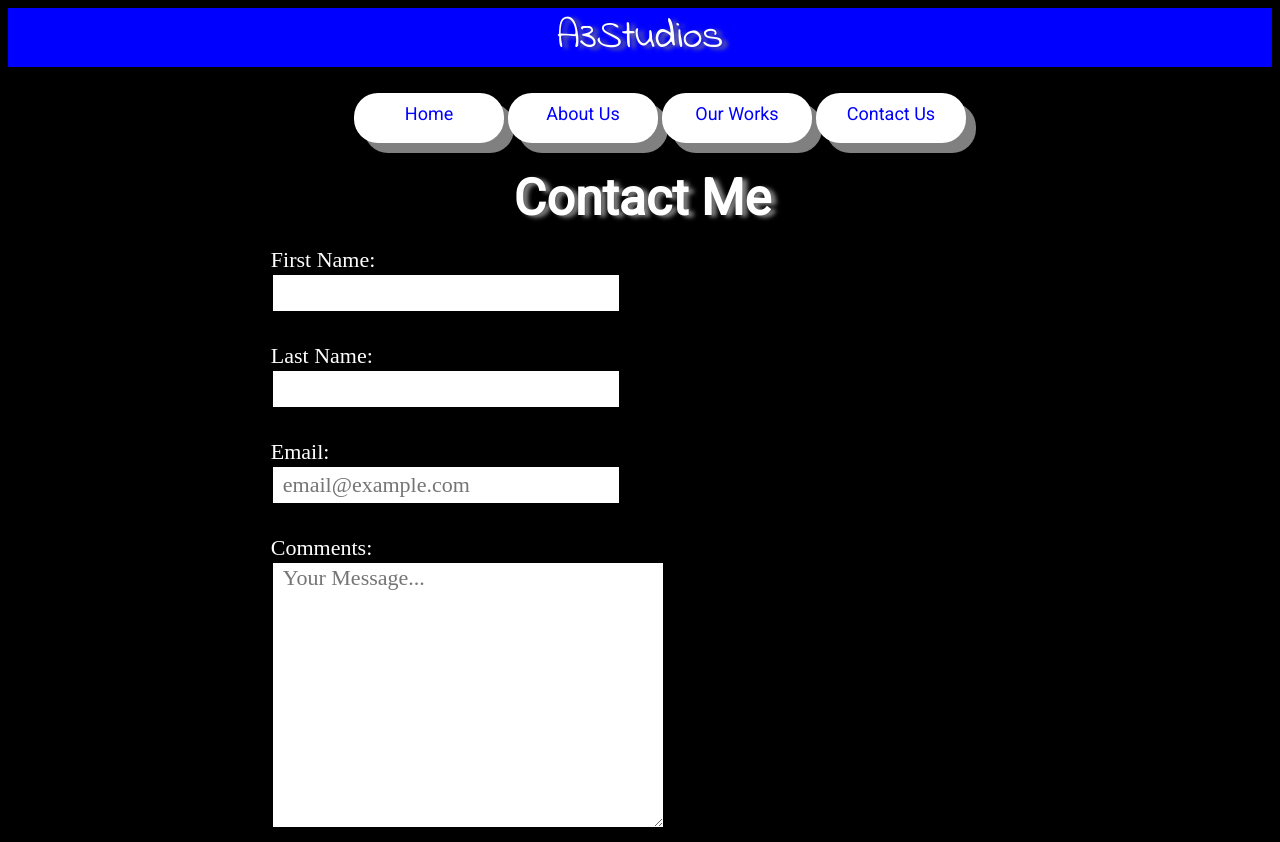
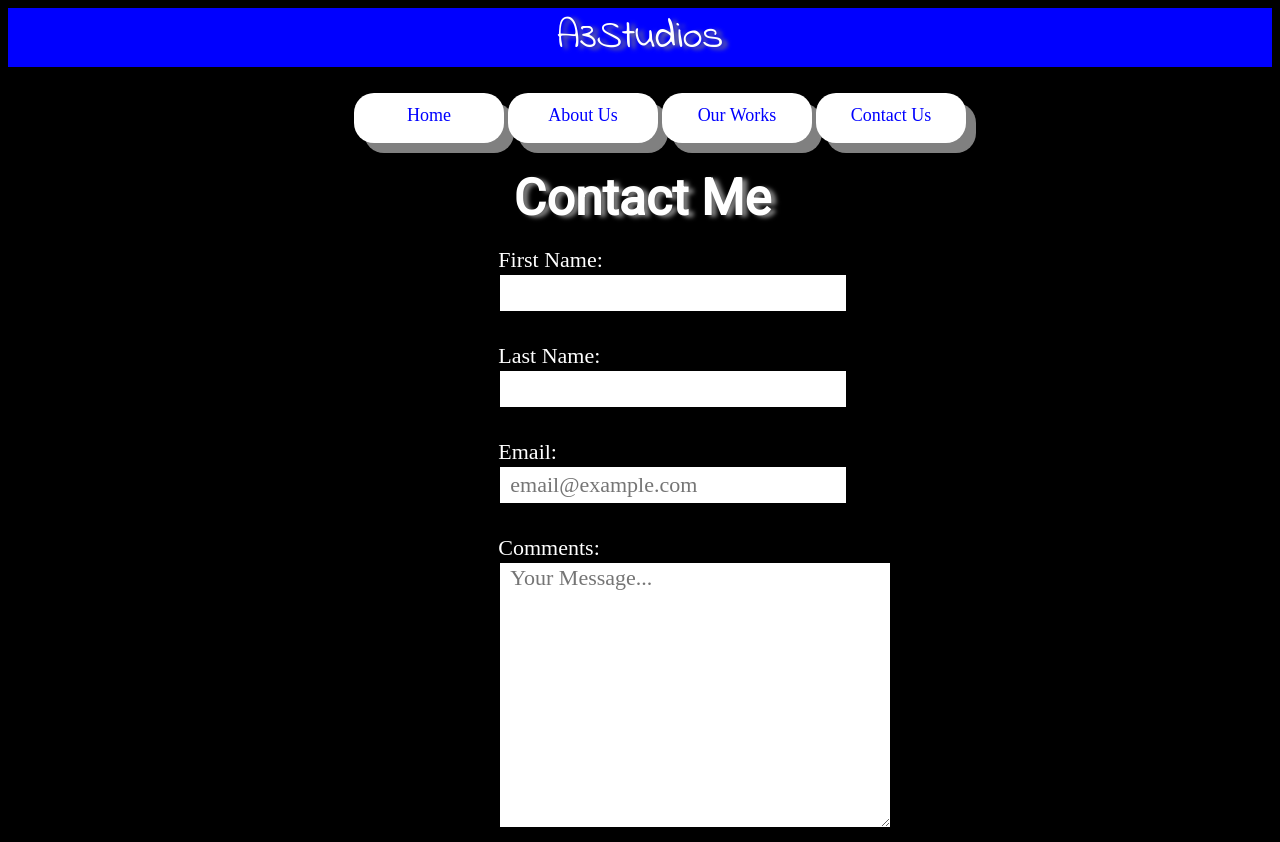
Before and after one commit to TheSaviour1/A3Studios, a plain HTML site: page contact.html in a window 1280 px wide. Shown: the top 842 px of the page. Drawn offline with Linux system fonts and the light colour scheme.

Commit message:
upadate 2.2

```diff
--- a/contact.html
+++ b/contact.html
@@ -4,7 +4,6 @@
 		<link href="https://fonts.googleapis.com/css?family=Indie+Flower" rel="stylesheet">
 		<link href="https://fonts.googleapis.com/css?family=Roboto" rel="stylesheet">
 		<link rel="stylesheet" href="css/style.css" type="text/css">
-		<script src="js/javascript.js"></script>
 	</head>
 	<body>
 		<header>
@@ -12,14 +11,14 @@
 		</header>
 		<nav align="center">
 			<ul>
-				<li><a href="index.html">Home</a></li>
-				<li><a href="aboutus.html">About Us</a></li>
-				<li><a href="works.html">Our Works</a></li>
-				<li><a href="contact.tml">Contact Us</a></li>
+				<li class = "navbutton"><a href="index.html">Home</a></li>
+				<li class = "navbutton" class = "button" class = "button"><a href="aboutus.html">About Us</a></li>
+				<li class = "navbutton" class = "button"><a href="works.html">Our Works</a></li>
+				<li class = "navbutton"><a href="contact.html">Contact Us</a></li>
 			</ul>
 		</nav>
 		<section class="contact"><span>Contact Me</span>
-		<form id="form1" name="form1" action="#" onsubmit="return onSubmit" method="post">
+		<form id="form" name="form" action="#" method="post">
 <!--Text box-->
  <p>
  <label for="firstname">First Name:</label><br>
--- a/css/style.css
+++ b/css/style.css
@@ -9,28 +9,6 @@ body{
 *{
 	box-sizing: border-box;
 }
-nav{
-	padding:10px;
-	width:100%;
-}
-nav ul li{
-	display:inline-block;
-	list-style-type:none;
-	width:150px;
-	height:50px;
-	box-shadow:10px 10px grey;
-	background-color:white;
-	border-radius:24px;
-
-}
-nav ul li a{
-	padding:10px;
-	color:blue;
-	font-size:18px;
-	text-decoration:none;
-	display:block;
-	text-align:center;
-}
 #title{
 	font-family: 'Indie Flower', cursive;
 	text-align:center;
@@ -40,6 +18,35 @@ nav ul li a{
 	background-color:blue;
 	text-shadow:5px 2px 4px grey;
 }
+nav{
+	padding:10px;
+	width:100%;
+}
+nav ul li a{
+	padding-bottom:10px;
+	padding-top: 12px;
+	color:blue;
+	font-size:18px;
+	text-decoration:none;
+	display:block;
+	text-align:center;
+}
+.navbutton{
+	display:inline-block;
+	list-style-type:none;
+	box-shadow:10px 10px grey;
+	background-color:white;
+	border-radius:24px;
+	width:150px;
+	height:50px;
+	font:22px bold;
+	border-radius: 20px;
+	background-color: #FFFFFF;
+	cursor: pointer;
+}
+.navbutton:hover{
+	background-color: grey;
+}
 h1{
 	text-align: center;
 	font-size: 32px;
@@ -47,7 +54,7 @@ h1{
 }
 p{
 	margin: : 10%;
-	width: 90%;
+	width: 100%;
 	margin-top: 10px;
 	margin-bottom: 10px;
 	padding: 10px;
@@ -83,6 +90,10 @@ p{
 	font-weight:bold;
 	text-shadow:5px 2px 4px grey;
 }
+.works ul li{
+	margin-left: 43%;
+}
+
 .works table{
 	height: 150px;
 	width: 300px;
@@ -106,7 +117,7 @@ p{
 	text-shadow:5px 2px 4px grey;
 }
 .contact form{
-	padding-left:20%;
+	padding-left:38%;
 	font-size:30px;
 }
 label{ font:22px bold;
```
Also changed, not shown: aboutus.html (+4 -4 lines), index.html (+4 -4 lines), works.html (+4 -4 lines).
